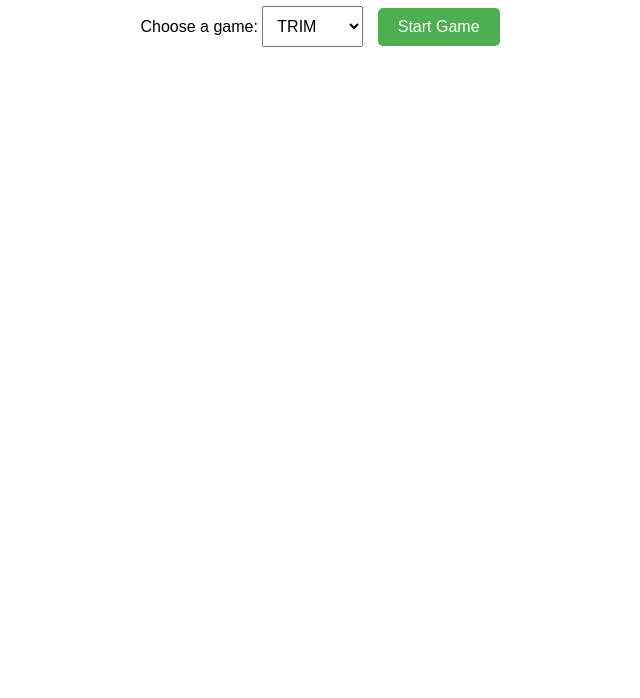
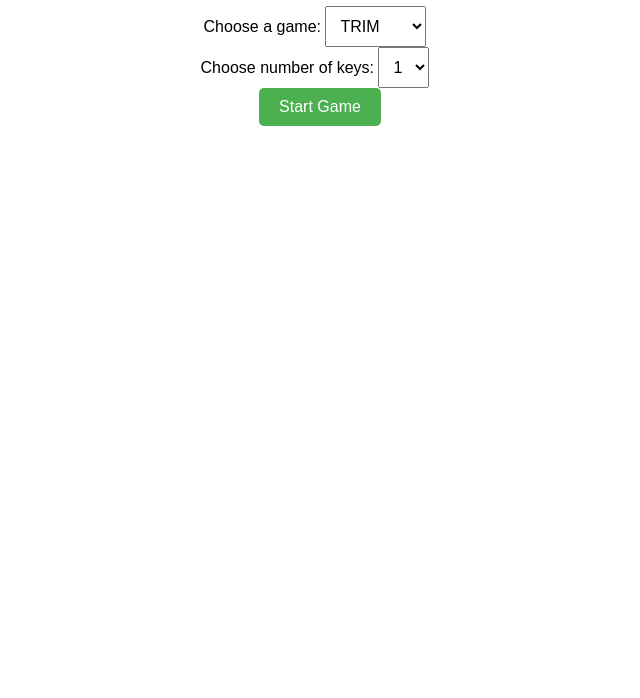
Before and after one commit to syntax-hash/aya, a plain HTML site: page index.html in a window 1280 px wide. Shown: the part 102-800 px from the top of the page, without its empty margins (320-960 px from the left). Drawn offline with Linux system fonts and the light colour scheme; no server answers.

Commit message:
Update index.html

```diff
--- a/index.html
+++ b/index.html
@@ -21,8 +21,19 @@
             <option value="TRAIN">TRAIN</option>
             <option value="BIKE">BIKE</option>
         </select>
-        <button onclick="startGame()">Start Game</button>
     </div>
+
+    <div class="key-count-selector">
+        <label for="key-count">Choose number of keys:</label>
+        <select id="key-count">
+            <option value="1">1</option>
+            <option value="3">3</option>
+            <option value="4">4</option>
+            <option value="8">8</option>
+        </select>
+    </div>
+
+    <button onclick="startGame()">Start Game</button>
 
     <script src="hamster.js"></script>
     <script src="main.js"></script>
```
